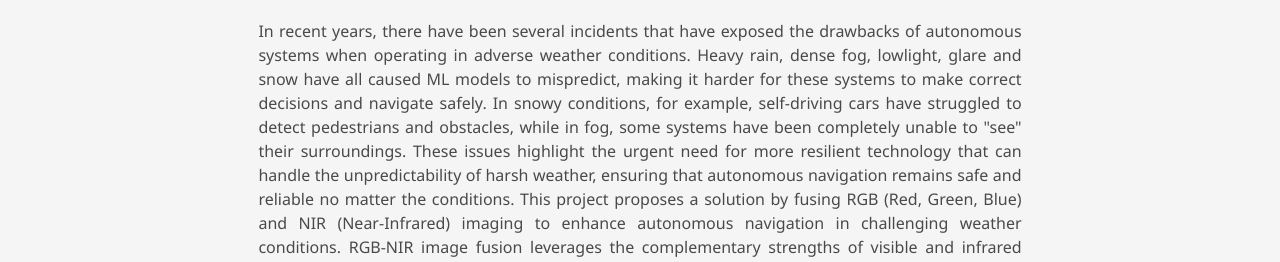
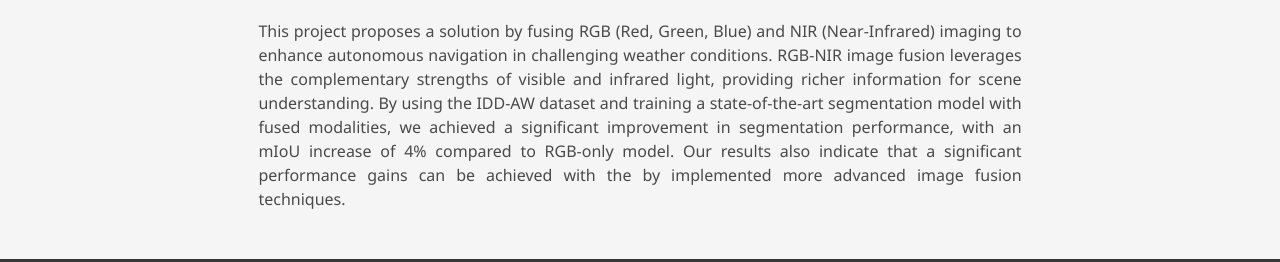
Before and after one commit to nikhilreddybilla28/ECE5554_NIR_RGB_FUSION, a plain HTML site: page index.html in a window 1280 px wide. Shown: the part 535-797 px from the top of the page. Drawn offline with nearby package versions, Linux system fonts and the light colour scheme; some icons are missing; a web font is replaced by a local one.

Commit message:
update abstract

```diff
--- a/index.html
+++ b/index.html
@@ -146,11 +146,15 @@
         <h2 class="title is-3">Abstract</h2>
         <div class="content has-text-justified">
           <p>
-            In recent years, there have been several incidents that have exposed the drawbacks of autonomous systems when operating in adverse weather conditions. Heavy rain, dense fog, lowlight, glare and snow have all caused ML models to mispredict, making it harder for these systems to make correct decisions and navigate safely. In snowy conditions, for example, self-driving cars have struggled to detect pedestrians and obstacles, while in fog, some systems have been completely unable to "see" their surroundings. These issues highlight the urgent need for more resilient technology that can handle the unpredictability of harsh weather, ensuring that autonomous navigation remains safe and reliable no matter the conditions.
+
+            This project proposes a solution by fusing RGB (Red, Green, Blue) and NIR (Near-Infrared) imaging to enhance autonomous navigation in challenging weather conditions. RGB-NIR image fusion leverages the complementary strengths of visible and infrared light, providing richer information for scene understanding.
+            By using the IDD-AW dataset and training a state-of-the-art segmentation model with fused modalities, we achieved a significant improvement in segmentation performance, with an mIoU increase of 4% compared to RGB-only model. Our results also indicate that a significant performance gains can be achieved with the by implemented more advanced image fusion techniques.
+            <!-- In recent years, there have been several incidents that have exposed the drawbacks of autonomous systems when operating in adverse weather conditions. Heavy rain, dense fog, lowlight, glare and snow have all caused ML models to mispredict, making it harder for these systems to make correct decisions and navigate safely. In snowy conditions, for example, self-driving cars have struggled to detect pedestrians and obstacles, while in fog, some systems have been completely unable to "see" their surroundings. These issues highlight the urgent need for more resilient technology that can handle the unpredictability of harsh weather, ensuring that autonomous navigation remains safe and reliable no matter the conditions.
 
             This project proposes a solution by fusing RGB (Red, Green, Blue) and NIR (Near-Infrared) imaging to enhance autonomous navigation in challenging weather conditions. RGB-NIR image fusion leverages the complementary strengths of visible and infrared light, providing richer information for scene understanding.
 
             The proposed method is evaluated through simulations and real-world tests under various adverse weather conditions, demonstrating a significant improvement in accuracy and reliability compared to traditional RGB-based systems. This research aims to advance the development of autonomous systems capable of safely navigating in all weather conditions, with applications in autonomous vehicles, drones, and other robotic platforms used in safety-critical tasks.
+          -->
           </p>
         </div>
       </div>
```
